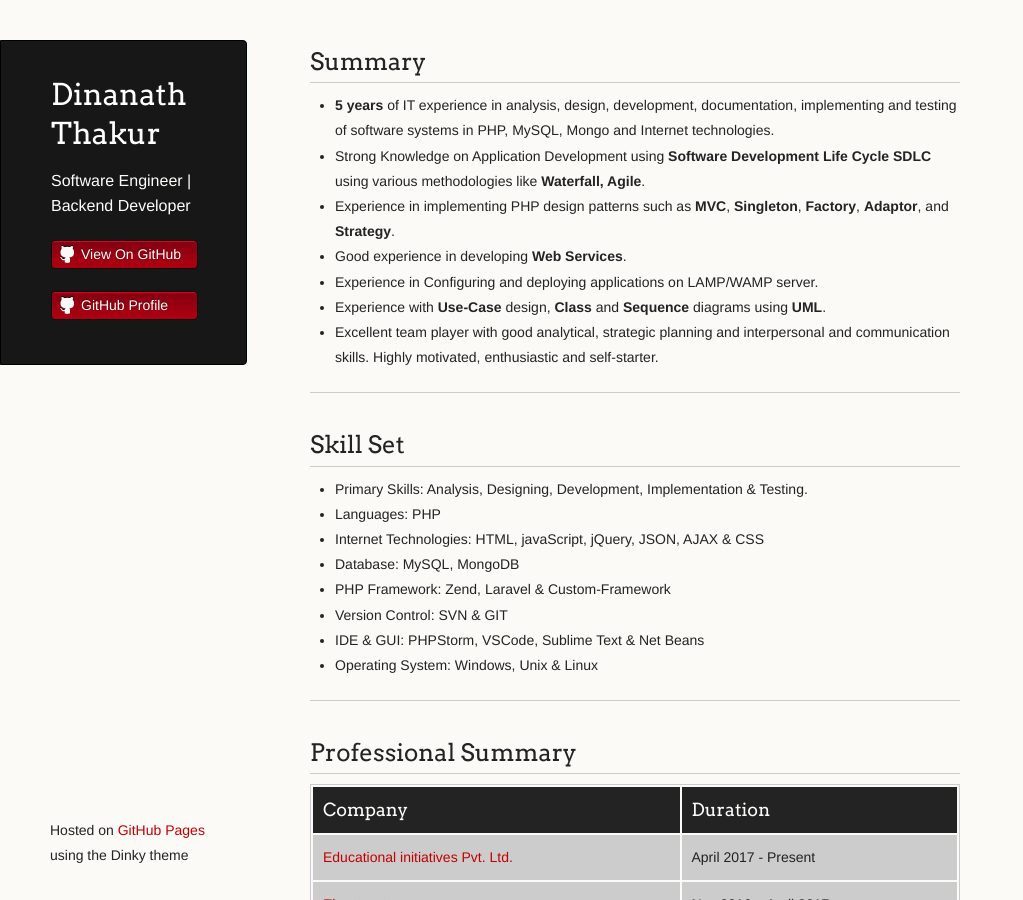
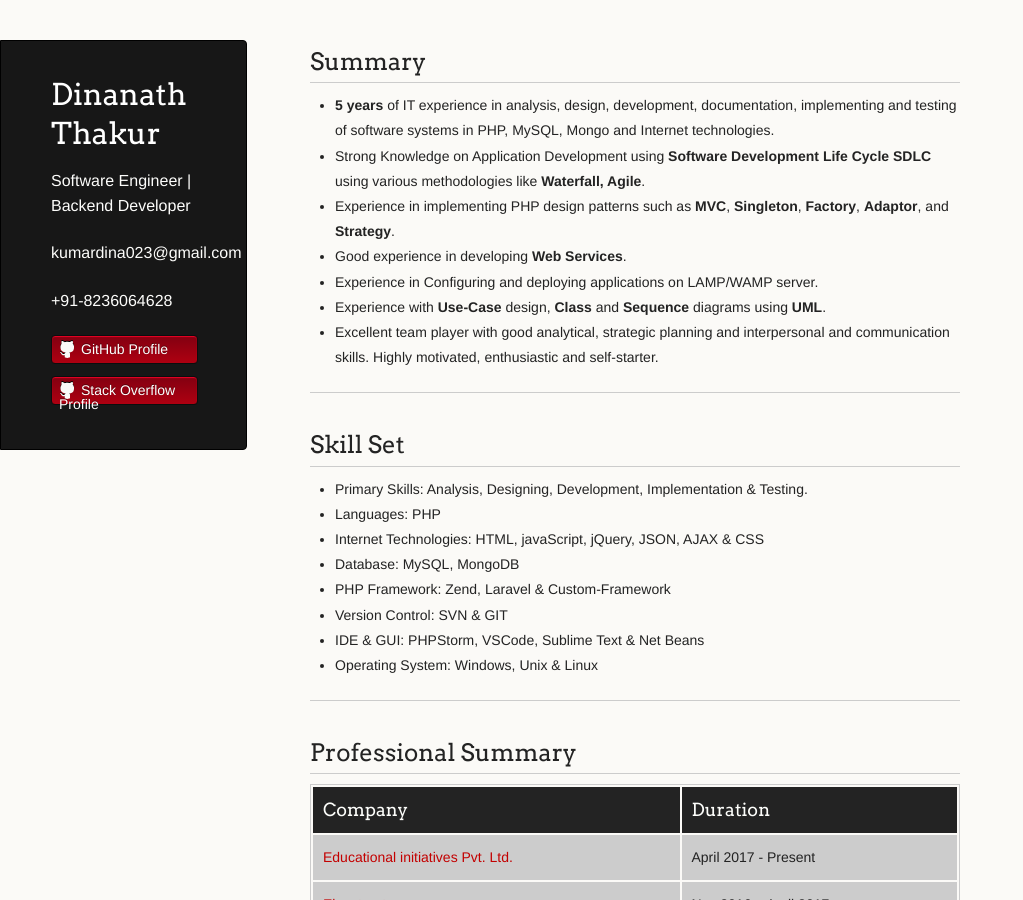
Before and after one commit to DinanathThakur/dinanaththakur.github.io, a Jekyll site: the page built from index.md, in a window 1280 px wide and 900 px high. Shown: the whole window, without its empty margins (0-1023 px from the left). Built offline with Jekyll 4.4.1, drawn with Linux system fonts in a browser that asks for light colours; our own code applies the rules of GitHub Pages for plain Markdown files.

Commit message:
content updated

```diff
--- a/_config.yml
+++ b/_config.yml
@@ -1,5 +1,9 @@
-title: Dinanath Thakur
+site_title: Dinanath Thakur
+name: Dinanath Thakur
 description: Software Engineer | Backend Developer
+email_id: kumardina023@gmail.com
+mobile_number: +91-8236064628
 contact_details: kumardina023@gmail.com | +91-8236064628
 show_downloads: false
 theme: jekyll-theme-hacker
+stack_overflow_url: https://stackoverflow.com/users/5269827/dinanath-thakur
--- a/_layouts/default.html
+++ b/_layouts/default.html
@@ -3,6 +3,7 @@
   <head>
     <meta charset="utf-8">
     <meta http-equiv="X-UA-Compatible" content="IE=edge">
+    <title>{{site.site_title}}</title>
 
 {% seo %}
     <link rel="stylesheet" href="{{ '/assets/css/style.css?v=' | append: site.github.build_revision | relative_url }}">
@@ -15,26 +16,15 @@
   <body>
     <div class="wrapper">
       <header>
-        <h1 class="header">{{ site.title | default: site.github.repository_name }}</h1>
-        <p class="header">{{ site.description | default: site.github.project_tagline }}</p>
+        <h1 class="header">{{ site.name}}</h1>
+        <p class="header">{{ site.description}}</p>
+        <p class="header">{{ site.email_id}}</p>
+        <p class="header">{{ site.mobile_number}}</p>
 
         <ul>
-          {% if site.show_downloads %}
-            <li class="download"><a class="buttons" href="{{ site.github.zip_url }}">Download ZIP</a></li>
-            <li class="download"><a class="buttons" href="{{ site.github.tar_url }}">Download TAR</a></li>
-          {% endif %}
-          <li><a class="buttons github" href="{{ site.github.repository_url }}">View On GitHub</a></li>
+          <li><a class="buttons github" href="{{ site.github.owner_url }}">GitHub Profile</a></li>
+          <li><a class="buttons github" href="{{ site.stack_overflow_url }}">Stack Overflow Profile</a></li>
         </ul>
-
-        {% if site.github.is_project_page %}
-          <p class="header">This project is maintained by <a class="header name" href="{{ site.github.owner_url }}">{{ site.github.owner_name }}</a></p>
-        {% endif %}
-
-        {% if site.github.is_user_page %}
-          <ul>
-            <li><a class="buttons github" href="{{ site.github.owner_url }}">GitHub Profile</a></li>
-          </ul>
-        {% endif %}
       </header>
 
       <section>
@@ -42,7 +32,7 @@
       </section>
 
       <footer>
-        <p><small>Hosted on <a href="https://pages.github.com">GitHub Pages</a> using the Dinky theme</small></p>
+        <!-- <p><small>Hosted on <a href="https://pages.github.com">GitHub Pages</a> using the Dinky theme</small></p> -->
       </footer>
     </div>
     <!--[if !IE]><script>fixScale(document);</script><![endif]-->
```
